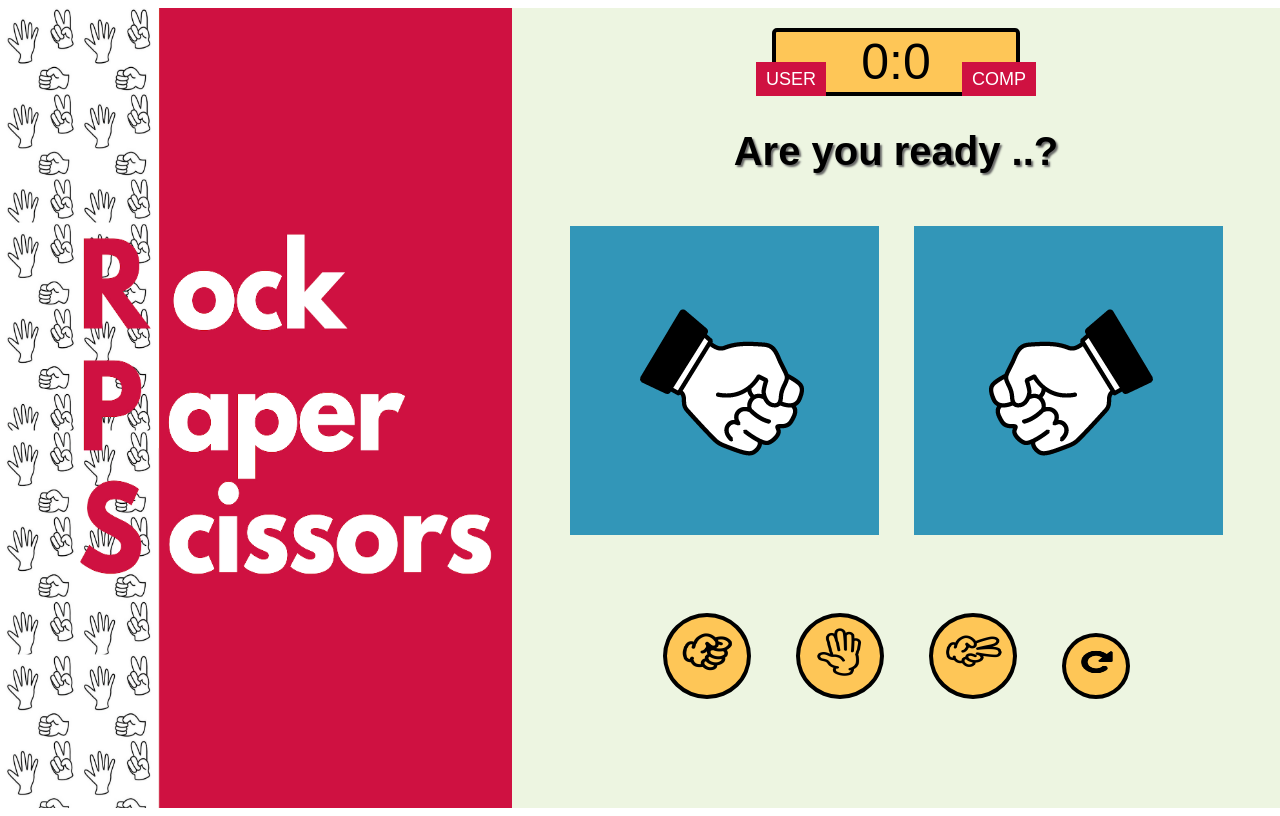
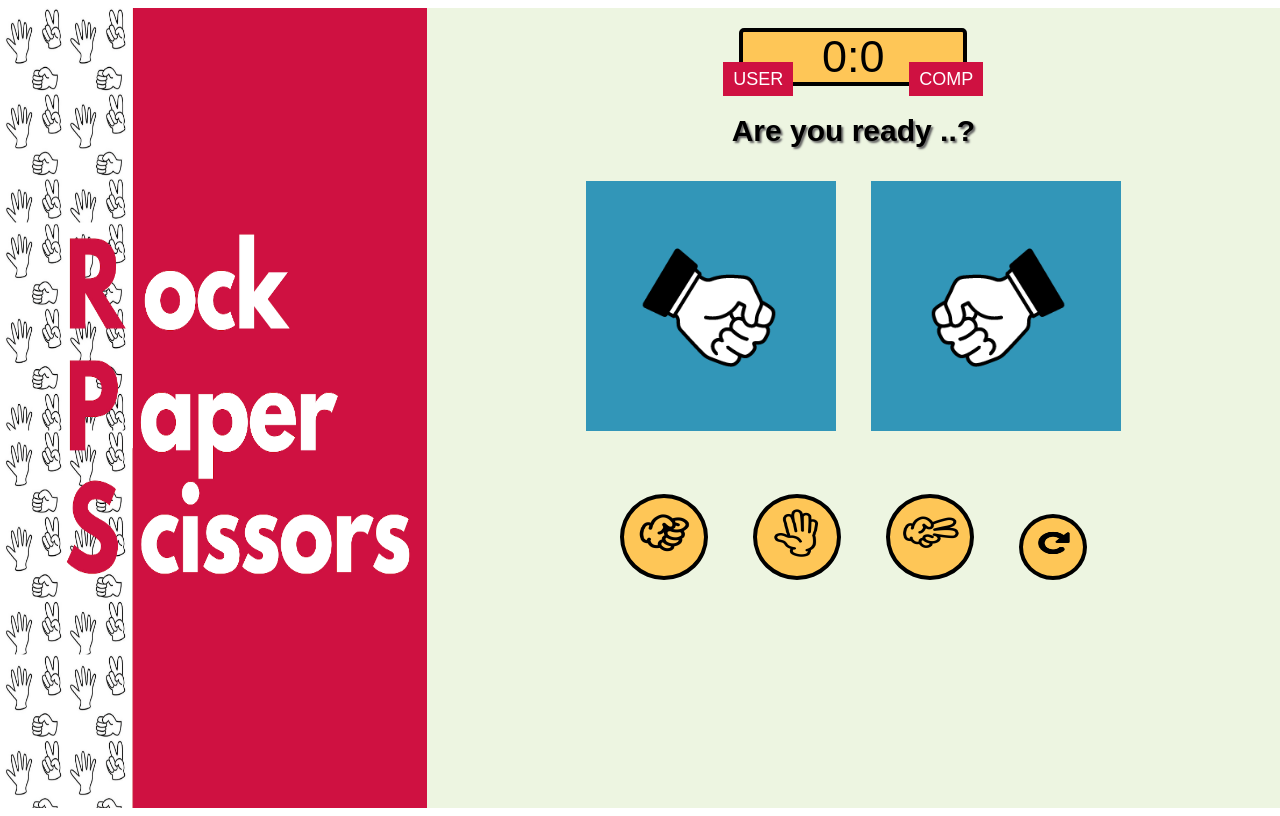
Before and after one commit to adityatumarada/rock-paper-scissor, a plain HTML site: page index.html in a window 1280 px wide. Drawn offline with Linux system fonts and the light colour scheme.

Commit message:
second commit

```diff
--- a/index.html
+++ b/index.html
@@ -22,10 +22,10 @@
             </div>
             <div class="abc">
                <div class="xyz" >
-                  <img id="user-choice" src="rock2.png">
+                  <img id="user-choice" src="rock2.png" width="250" height="250">
                </div>
                <div class="xyz" >
-                  <img id="computer-choice" src="rock1.png">
+                  <img id="computer-choice" src="rock1.png" width="250" height="250">
 
                </div>
             </div>
--- a/style.css
+++ b/style.css
@@ -22,7 +22,7 @@ body {
   background-color: #5cdb95;
   position: absolute;
   left: 0px;
-  width: 40%;
+  width: 33.333%;
   height: 100%;
 }
 
@@ -30,7 +30,7 @@ body {
   background-color: #edf5e1;
   position: absolute;
   right: 0px;
-  width: 60%;
+  width: 66.666%;
   height: 100%;
 }
 
@@ -41,9 +41,9 @@ body {
     background: #FEC657;
     text-align: center;
     color: #000000;
-    font-size: 50px;
+    font-size: 45px;
     border-radius: 5px;
-    padding: 15px 20px;
+    padding: 10px 10px;
     font-family: 'Asap', sans-serif;
     position: relative;
 }
@@ -70,7 +70,7 @@ body {
 
 .result{
     font-family: 'Asap', sans-serif;
-    font-size: 40px;
+    font-size: 30px;
     color: #000000;
     text-align: center;
     font-weight: bold;
@@ -78,7 +78,7 @@ body {
 }
 
 .abc{
-    padding: 20px;
+    padding: 5px;
     text-align: center;
 }
 
```
